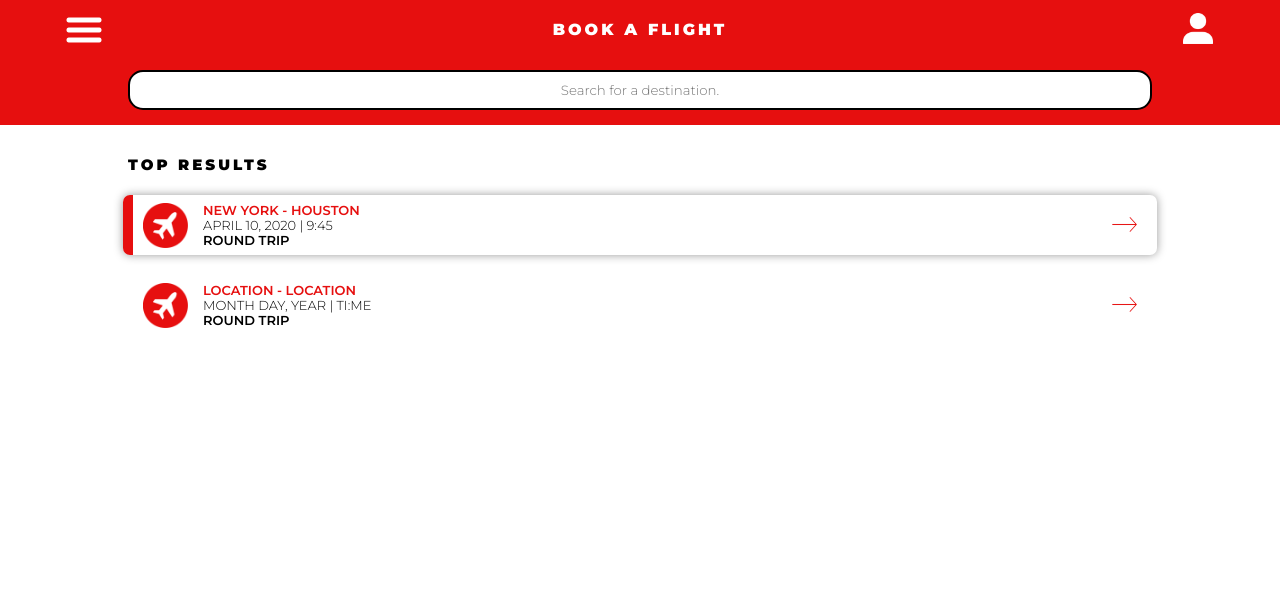
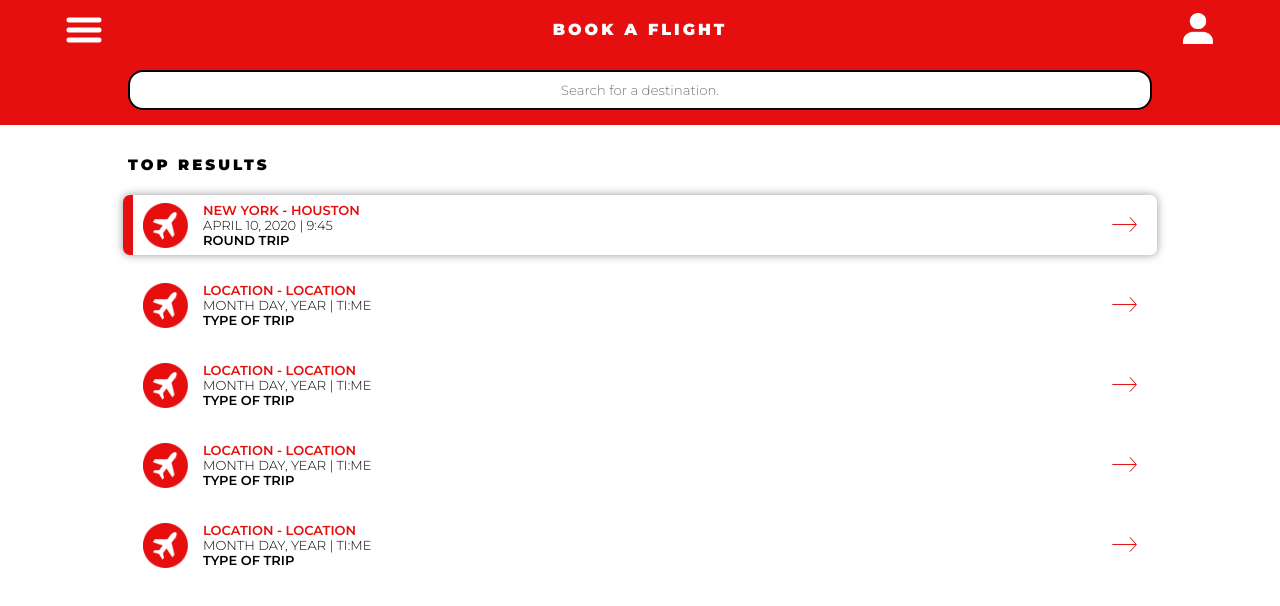
Before and after one commit to FlightDude737/Ace-App-BETA, a plain HTML site: page bookFlight.html in a window 1280 px wide. Drawn offline with Linux system fonts and the light colour scheme.

Commit message:
Created the templates for the book a flight.

```diff
--- a/bookFlight.html
+++ b/bookFlight.html
@@ -27,11 +27,39 @@
         <img src="images/airplaneLogo.png" style="width: 45px; position: absolute; top: 50%; margin-top: -22.5px; margin-left: 10px;">
         <p style="color: #e60f0f; font-family: Montserrat; font-weight: 600; font-size: 13px; margin-left: 70px; position: absolute; top: 0px; margin-top: 7px;">LOCATION - LOCATION</p>
         <p style="font-family: Montserrat; font-weight: 300; font-size: 13px; margin-left: 70px; position: absolute; top: 0px; margin-top: 22px;">MONTH DAY, YEAR | TI:ME</p>
-        <p style="font-family: Montserrat; font-weight: 600; font-size: 13px; margin-left: 70px; position: absolute; top: 0px; margin-top: 37px;">ROUND TRIP</p>
+        <p style="font-family: Montserrat; font-weight: 600; font-size: 13px; margin-left: 70px; position: absolute; top: 0px; margin-top: 37px;">TYPE OF TRIP</p>
         <img src="images/arrow.png" style="width: 25px; position: absolute; right: 20px; top: 22px;">
       </div>
 
+      <!--Option Three-->
 
+      <div style="width: 80%; height: 60px; border-radius: 7px; margin-top: 20px; border-left: 10px solid white; text-align: left; position: relative;">
+        <img src="images/airplaneLogo.png" style="width: 45px; position: absolute; top: 50%; margin-top: -22.5px; margin-left: 10px;">
+        <p style="color: #e60f0f; font-family: Montserrat; font-weight: 600; font-size: 13px; margin-left: 70px; position: absolute; top: 0px; margin-top: 7px;">LOCATION - LOCATION</p>
+        <p style="font-family: Montserrat; font-weight: 300; font-size: 13px; margin-left: 70px; position: absolute; top: 0px; margin-top: 22px;">MONTH DAY, YEAR | TI:ME</p>
+        <p style="font-family: Montserrat; font-weight: 600; font-size: 13px; margin-left: 70px; position: absolute; top: 0px; margin-top: 37px;">TYPE OF TRIP</p>
+        <img src="images/arrow.png" style="width: 25px; position: absolute; right: 20px; top: 22px;">
+      </div>
+
+      <!--Option Four-->
+
+      <div style="width: 80%; height: 60px; border-radius: 7px; margin-top: 20px; border-left: 10px solid white; text-align: left; position: relative;">
+        <img src="images/airplaneLogo.png" style="width: 45px; position: absolute; top: 50%; margin-top: -22.5px; margin-left: 10px;">
+        <p style="color: #e60f0f; font-family: Montserrat; font-weight: 600; font-size: 13px; margin-left: 70px; position: absolute; top: 0px; margin-top: 7px;">LOCATION - LOCATION</p>
+        <p style="font-family: Montserrat; font-weight: 300; font-size: 13px; margin-left: 70px; position: absolute; top: 0px; margin-top: 22px;">MONTH DAY, YEAR | TI:ME</p>
+        <p style="font-family: Montserrat; font-weight: 600; font-size: 13px; margin-left: 70px; position: absolute; top: 0px; margin-top: 37px;">TYPE OF TRIP</p>
+        <img src="images/arrow.png" style="width: 25px; position: absolute; right: 20px; top: 22px;">
+      </div>
+
+      <!--Option Five-->
+
+      <div style="width: 80%; height: 60px; border-radius: 7px; margin-top: 20px; border-left: 10px solid white; text-align: left; position: relative;">
+        <img src="images/airplaneLogo.png" style="width: 45px; position: absolute; top: 50%; margin-top: -22.5px; margin-left: 10px;">
+        <p style="color: #e60f0f; font-family: Montserrat; font-weight: 600; font-size: 13px; margin-left: 70px; position: absolute; top: 0px; margin-top: 7px;">LOCATION - LOCATION</p>
+        <p style="font-family: Montserrat; font-weight: 300; font-size: 13px; margin-left: 70px; position: absolute; top: 0px; margin-top: 22px;">MONTH DAY, YEAR | TI:ME</p>
+        <p style="font-family: Montserrat; font-weight: 600; font-size: 13px; margin-left: 70px; position: absolute; top: 0px; margin-top: 37px;">TYPE OF TRIP</p>
+        <img src="images/arrow.png" style="width: 25px; position: absolute; right: 20px; top: 22px;">
+      </div>
     </div>
     </center>
   </body>
```
